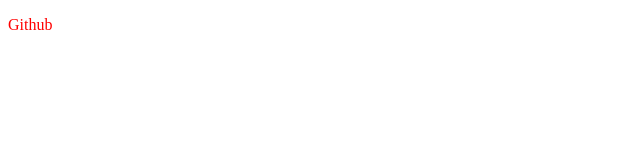
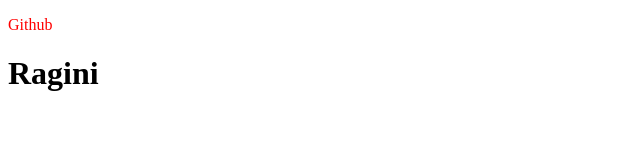
Before and after one commit to raginichaudhary282/first-git-assignment, a plain HTML site: page index.html in a window 1280 px wide. Shown: the whole page, without its empty margins (0-640 px from the left). Drawn offline with Linux system fonts and the light colour scheme.

Commit message:
h1 tag added

```diff
--- a/index.html
+++ b/index.html
@@ -8,6 +8,7 @@
 </head>
 <body>
     <p> Github</p>
+    <h1> Ragini</h1>
 
 </body>
 </html>
```
